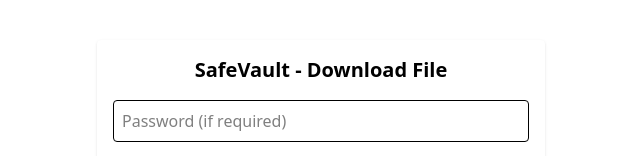
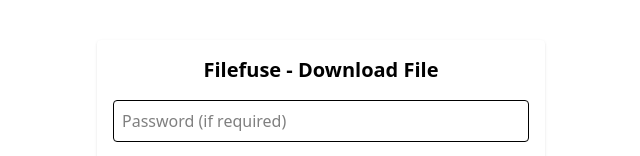
Before and after one commit to Deepadharsini/Filefuse, a React (Vite) app in the folder frontend/: page /download/1 in a window 1280 px wide. Shown: the top 156 px of the page, without its empty margins (319-959 px from the left). Built offline with nearby package versions, Linux system fonts and the light colour scheme.

Commit message:
error handling

```diff
--- a/frontend/src/components/DownloadPage.jsx
+++ b/frontend/src/components/DownloadPage.jsx
@@ -14,6 +14,7 @@
         params: { password },
       });
       setDownloadURL(res.data.downloadURL);
+      console.log(res.data.downloadURL);
       setFilename(res.data.filename);
     } catch (err) {
       alert("Error: " + err.response.data);
@@ -22,7 +23,7 @@
 
   return (
     <div className="max-w-md mx-auto mt-10 p-4 bg-white shadow rounded space-y-4">
-      <h2 className="text-xl font-semibold text-center">SafeVault - Download File</h2>
+      <h2 className="text-xl font-semibold text-center">Filefuse - Download File</h2>
       <input
         type="text"
         placeholder="Password (if required)"
```
Also changed, not shown: 1 other file (tests, documents, lock files or other folders).
